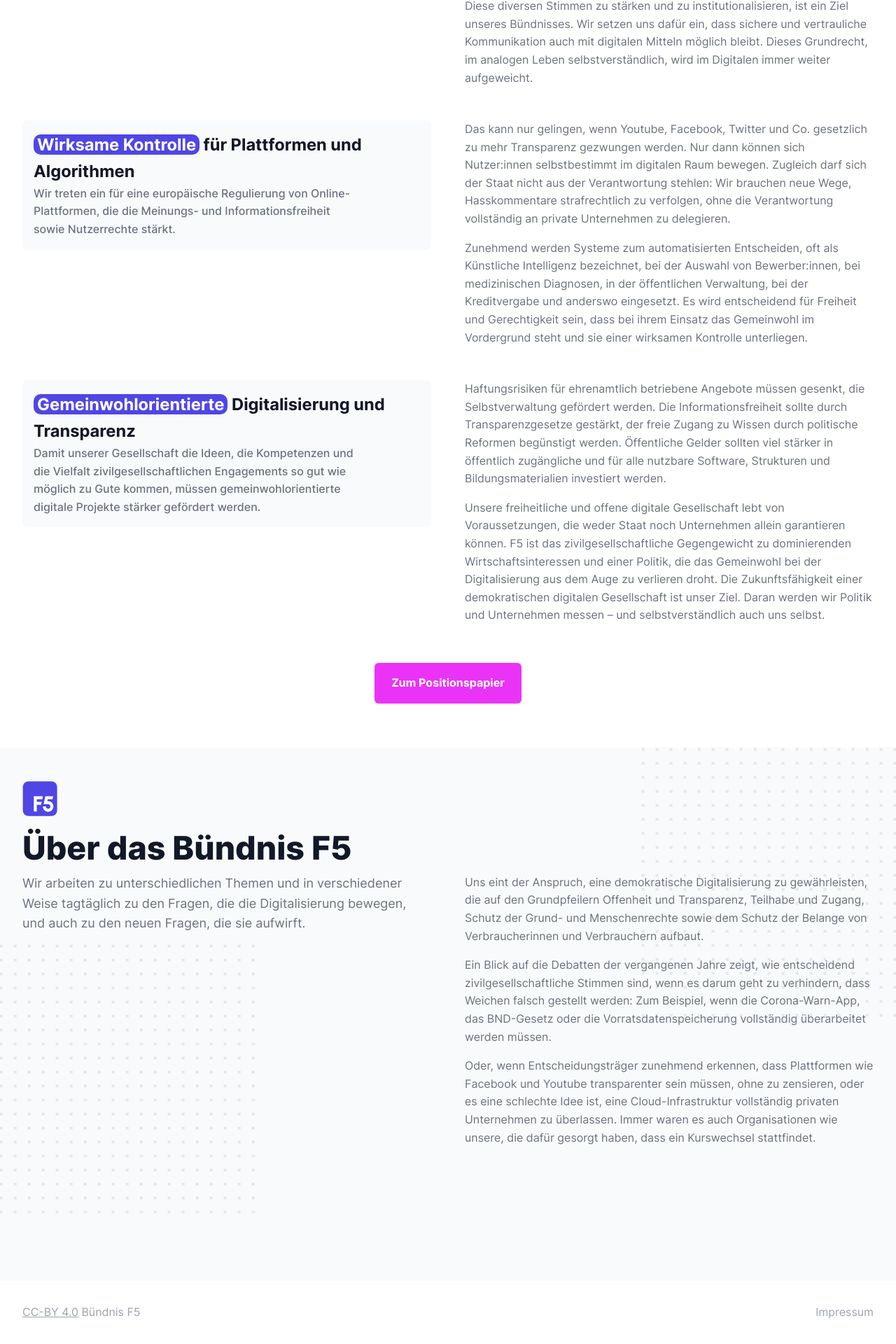
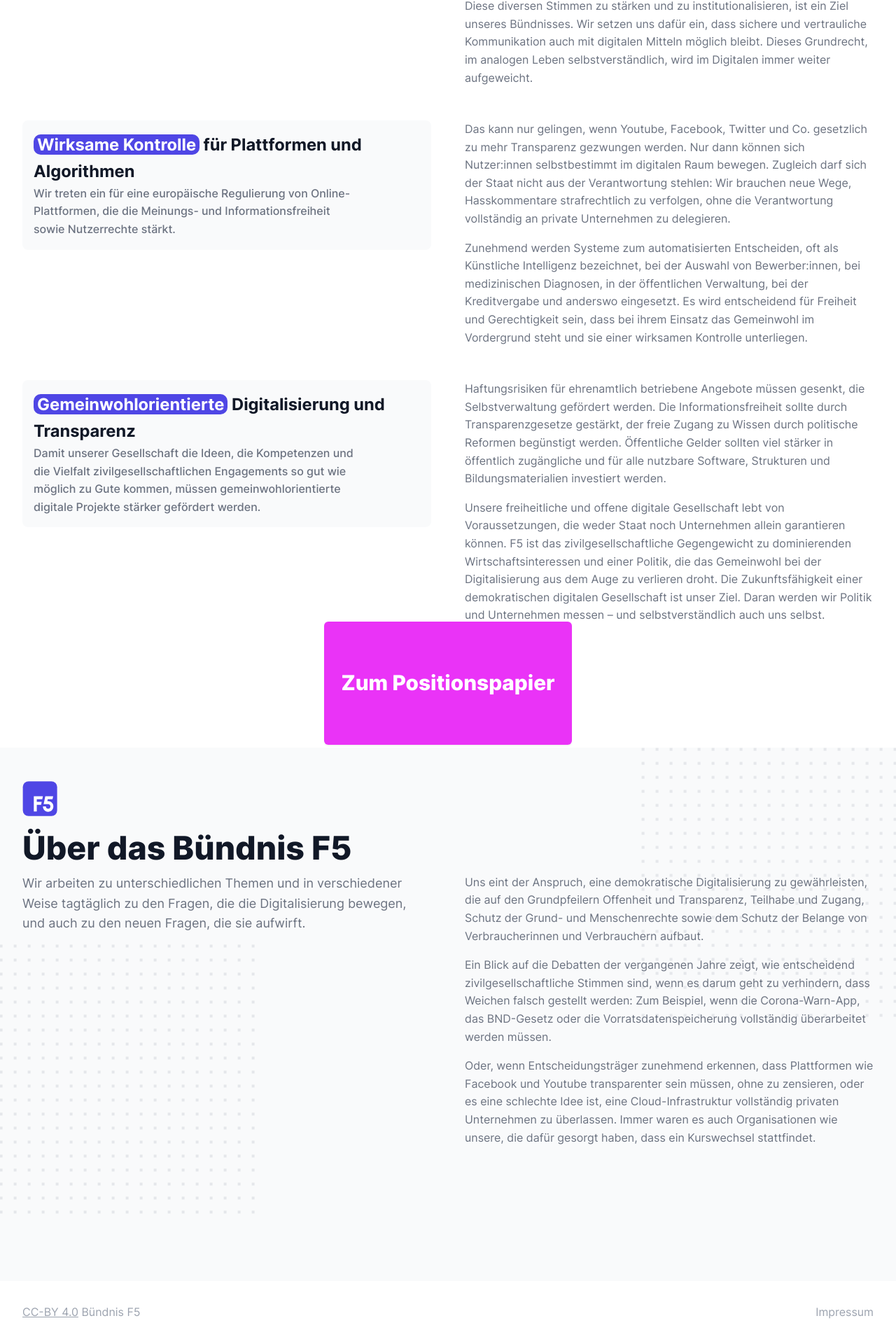
Before and after one commit to okfde/buendnis-f5, a Jekyll site: the page built from index.html, in a window 1280 px wide. Shown: the part 983-2903 px from the top of the page at 70% size. Built offline with Jekyll 4.4.1, drawn with Linux system fonts in a browser that asks for light colours.

Commit message:
Update index.html

```diff
--- a/index.html
+++ b/index.html
@@ -97,7 +97,7 @@
                 </div>
             </article>
             <div class="button-wrap">
-                <a class="button" target="_blank" href="https://raw.githubusercontent.com/okfde/buendnis-f5/main/assets/images/Positionspapier%20F5.pdf">Zum Positionspapier</a>
+                <a class="button" target="_blank" href="https://raw.githubusercontent.com/okfde/buendnis-f5/main/assets/images/Positionspapier%20F5.pdf"><h3 style="color: white">Zum Positionspapier</h3></a>
             </div>
         </section>
     </div>
```
